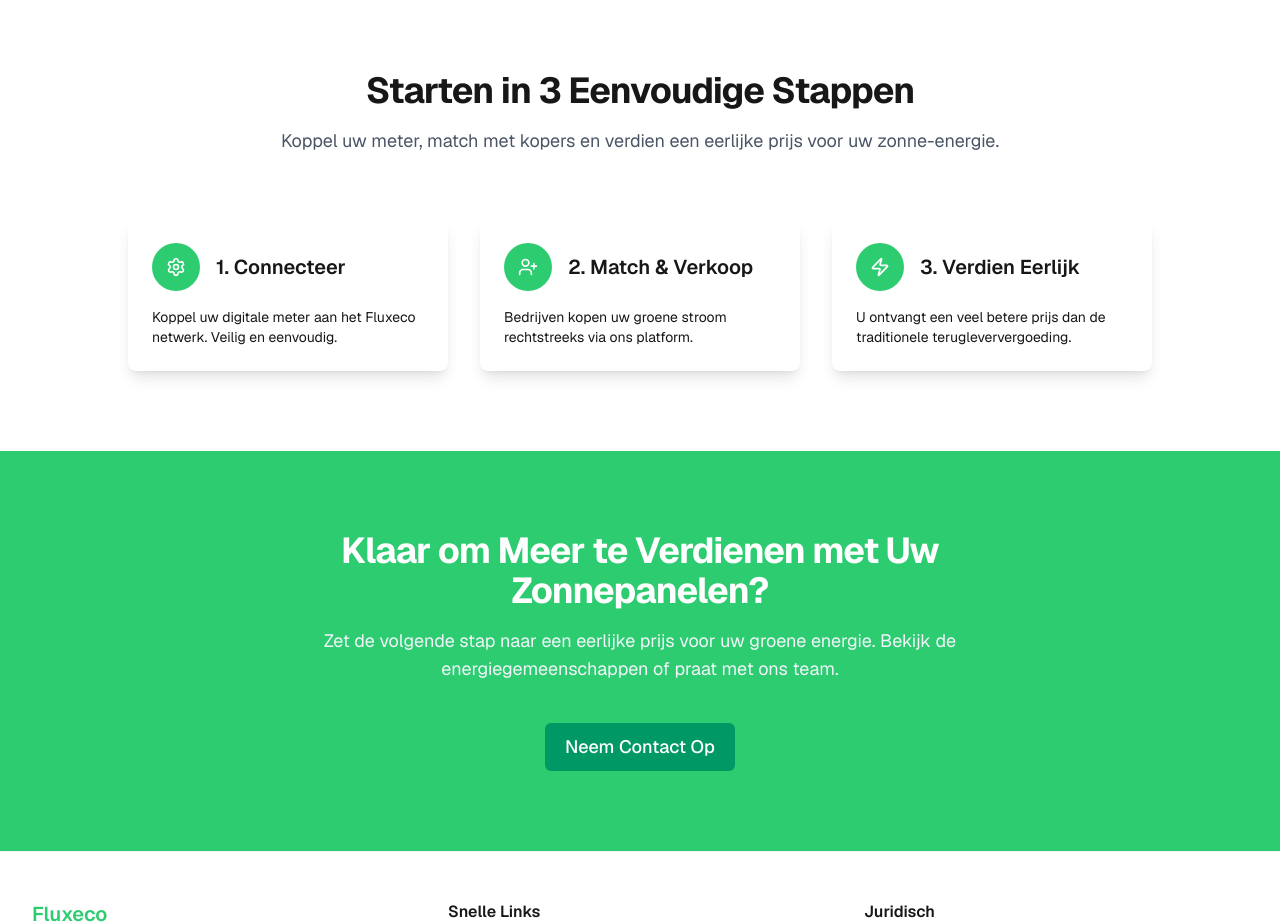
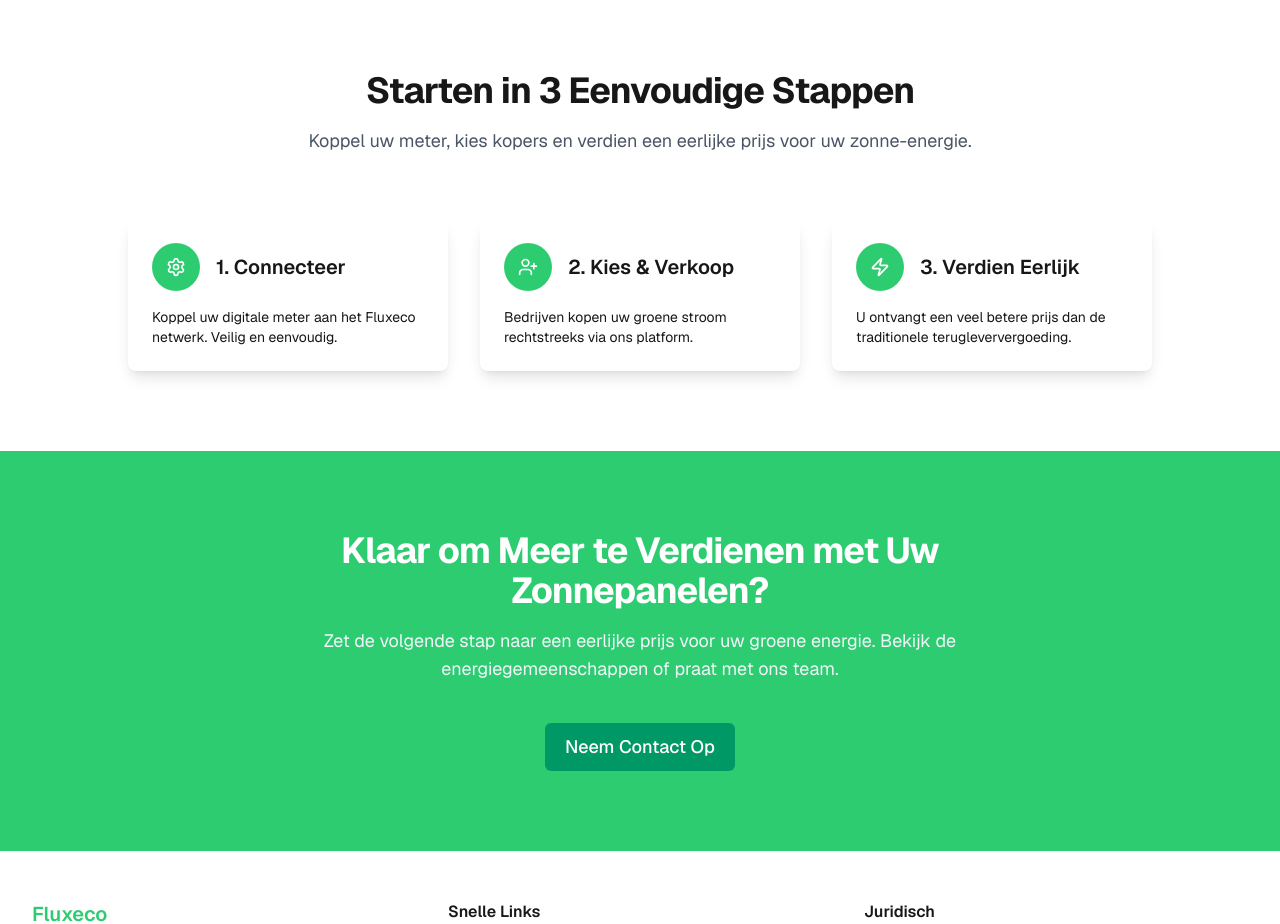
Before and after one commit to Copystrike/fluxeco, a Next.js app: page /for-producers in a window 1280 px wide. Shown: the part 4860-5784 px from the top of the page. Built offline with nearby package versions, Linux system fonts and the light colour scheme.

Commit message:
typos and video

```diff
--- a/src/components/sections/Hero.tsx
+++ b/src/components/sections/Hero.tsx
@@ -29,7 +29,7 @@ export default function Hero() {
               <div className="phone-mockup" style={{ position: "relative", width: 300, height: 600 }}>
                 <Image src="/phone-mockup.png" alt="Telefoonhouder" width={300} height={600} className="phone-mockup-img" draggable={false} style={{ display: "block", width: "100%", height: "auto", pointerEvents: "none", userSelect: "none" }} />
                 <video
-                  src="/Screen_Recording_20250523_204752_Chrome.mp4"
+                  src="/Screen_Recording_20250610_122329_Chrome.mp4"
                   width={252}
                   height={537}
                   autoPlay
--- a/src/components/sections/producers/HowToJoinProducers.tsx
+++ b/src/components/sections/producers/HowToJoinProducers.tsx
@@ -21,7 +21,7 @@ export default function HowToJoinProducers() {
       icon: <Settings size={20} />,
     },
     {
-      title: "Match & Verkoop",
+      title: "Kies & Verkoop",
       description: "Bedrijven kopen uw groene stroom rechtstreeks via ons platform.",
       icon: <UserPlus size={20} />,
     },
@@ -36,7 +36,7 @@ export default function HowToJoinProducers() {
     <section id="how-to-join-producers" className="section-padding container-padding">
       <div className="text-center mb-12 md:mb-16">
         <h2 className="h2-text">Starten in 3 Eenvoudige Stappen</h2>
-        <p className="p-text mt-4 max-w-3xl mx-auto">Koppel uw meter, match met kopers en verdien een eerlijke prijs voor uw zonne-energie.</p>
+        <p className="p-text mt-4 max-w-3xl mx-auto">Koppel uw meter, kies kopers en verdien een eerlijke prijs voor uw zonne-energie.</p>
       </div>
       <div className="grid grid-cols-1 md:grid-cols-3 gap-8 max-w-5xl mx-auto">
         {steps.map((step, index) => (
```
Also changed, not shown: 1 other file (tests, documents, lock files or other folders).
